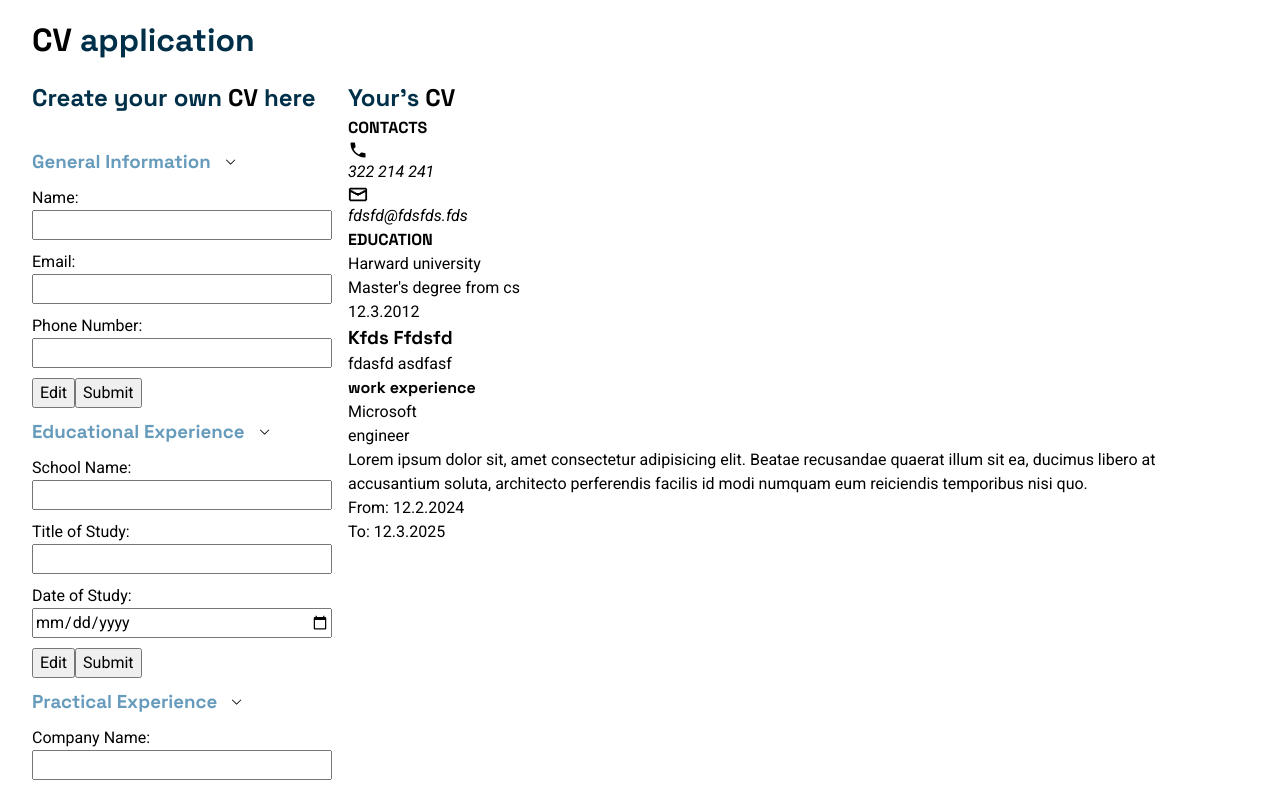
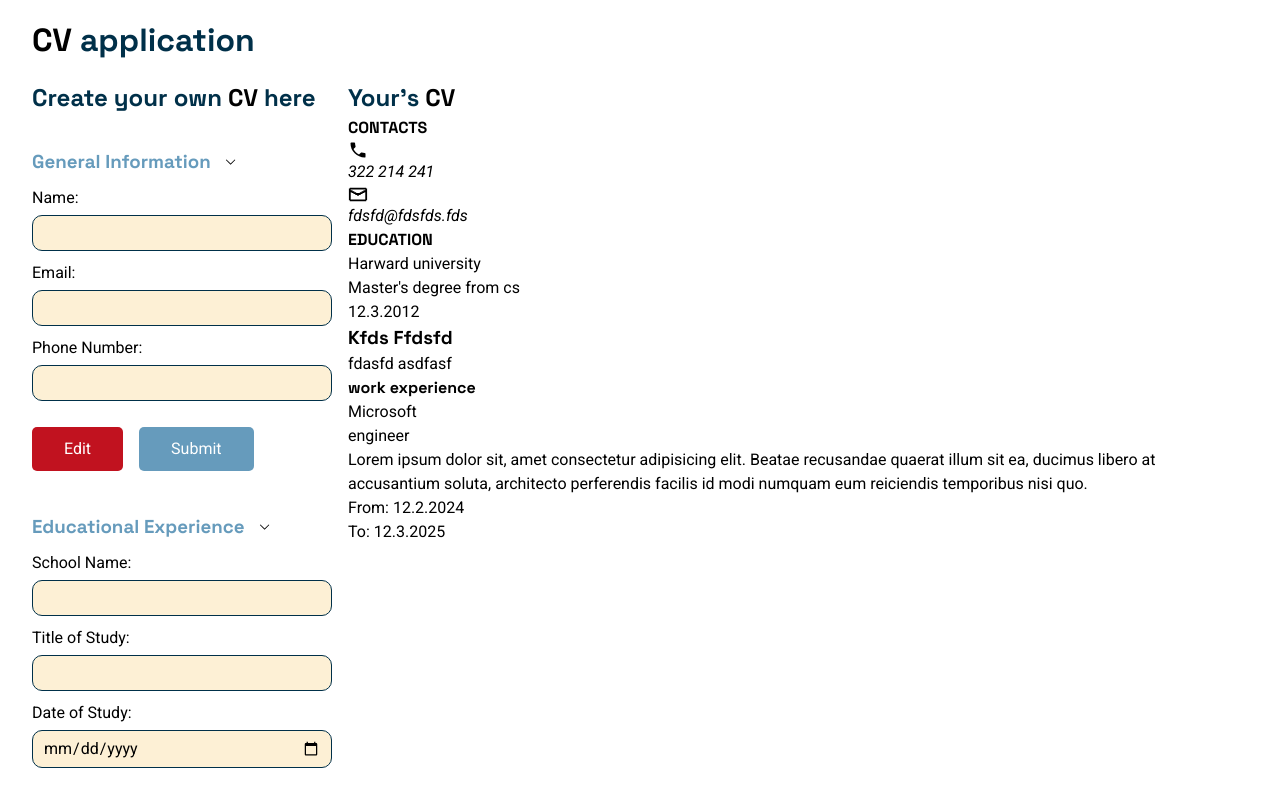
Before and after one commit to codingbyday3/cv-application, a React (Vite) app: page / in a window 1280 px wide. Shown: the top 792 px of the page. Built offline with nearby package versions, Linux system fonts and the light colour scheme.

Commit message:
Style: inputs and buttons

```diff
--- a/src/components/app.jsx
+++ b/src/components/app.jsx
@@ -4,7 +4,7 @@ import "../styles/app.css"
 
 function CreateInputFields({input}){
     return(
-        <section>
+        <form action="">
             <div className="burger-menu">
                 <h3>{input.sectionName}</h3>
                 <svg xmlns="http://www.w3.org/2000/svg" viewBox="0 0 24 24">
@@ -21,12 +21,12 @@ function CreateInputFields({input}){
 
                 )
             })}
-            <div>
+            <div className="buttons-container">
                 <button>Edit</button>
                 <button type="submit">Submit</button>
             </div>
 
-        </section>
+        </form>
     )
 }
 
@@ -40,11 +40,9 @@ export default function App(){
             <main>
                 <aside>
                     <h2>Create your own <span>CV</span> here</h2>
-                    <form action="">
                         {inputsIformations.map(info=>
                             <CreateInputFields key={info.id} input={info} />
                         )}
-                    </form>
                 </aside>
                 <section>
                     <h2>Your's <span>CV</span></h2>
--- a/src/styles/app.css
+++ b/src/styles/app.css
@@ -96,7 +96,7 @@ aside h3{
 }
 
 
-aside section{
+aside form{
   display: flex;
   flex-direction: column;
   gap: 10px;
@@ -106,6 +106,7 @@ aside section{
 .input-container{
   display: flex;
   flex-direction: column;
+  gap: 5px;
 }
 
 .burger-menu{
@@ -113,3 +114,35 @@ aside section{
   align-items: center;
   gap: 10px;
 }
+
+input{
+  appearance: none;
+  outline: none;
+  border-radius: 10px;
+  border: 1px solid var(--blue-dark);
+  background-color: var(--cream);
+  padding: 5px 10px;
+
+}
+
+.buttons-container{
+  display: flex;
+  gap: 1rem;
+  margin-top: 1rem;
+}
+
+.buttons-container button{
+  padding: 10px 2rem;
+  border-radius: 5px;
+  border: none;
+}
+
+.buttons-container button:first-child{
+  background-color: var(--red-light);
+  color: white;
+}
+
+.buttons-container button:last-child{
+  background-color: var(--blue-light);
+  color: white;
+}
```
